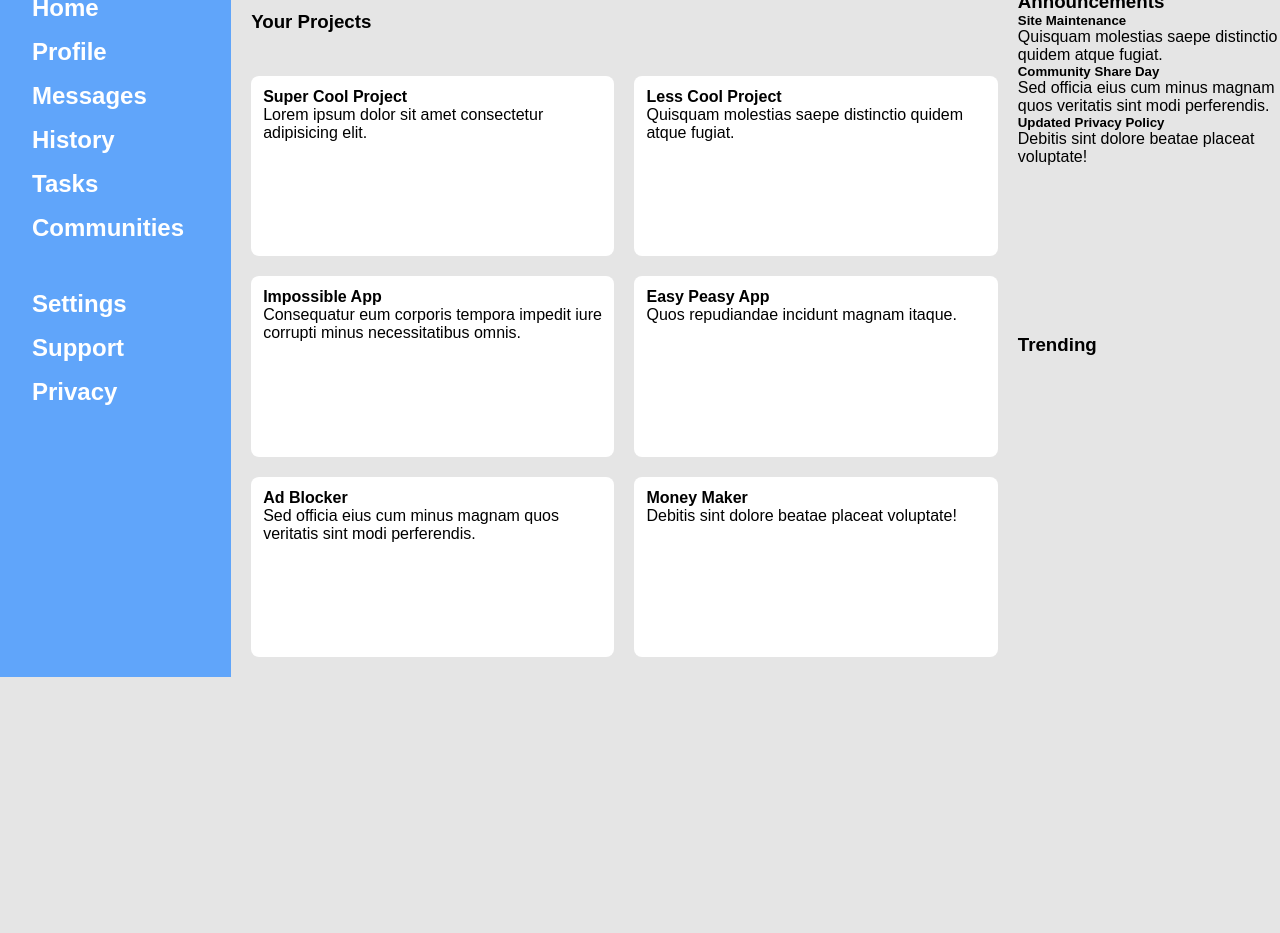
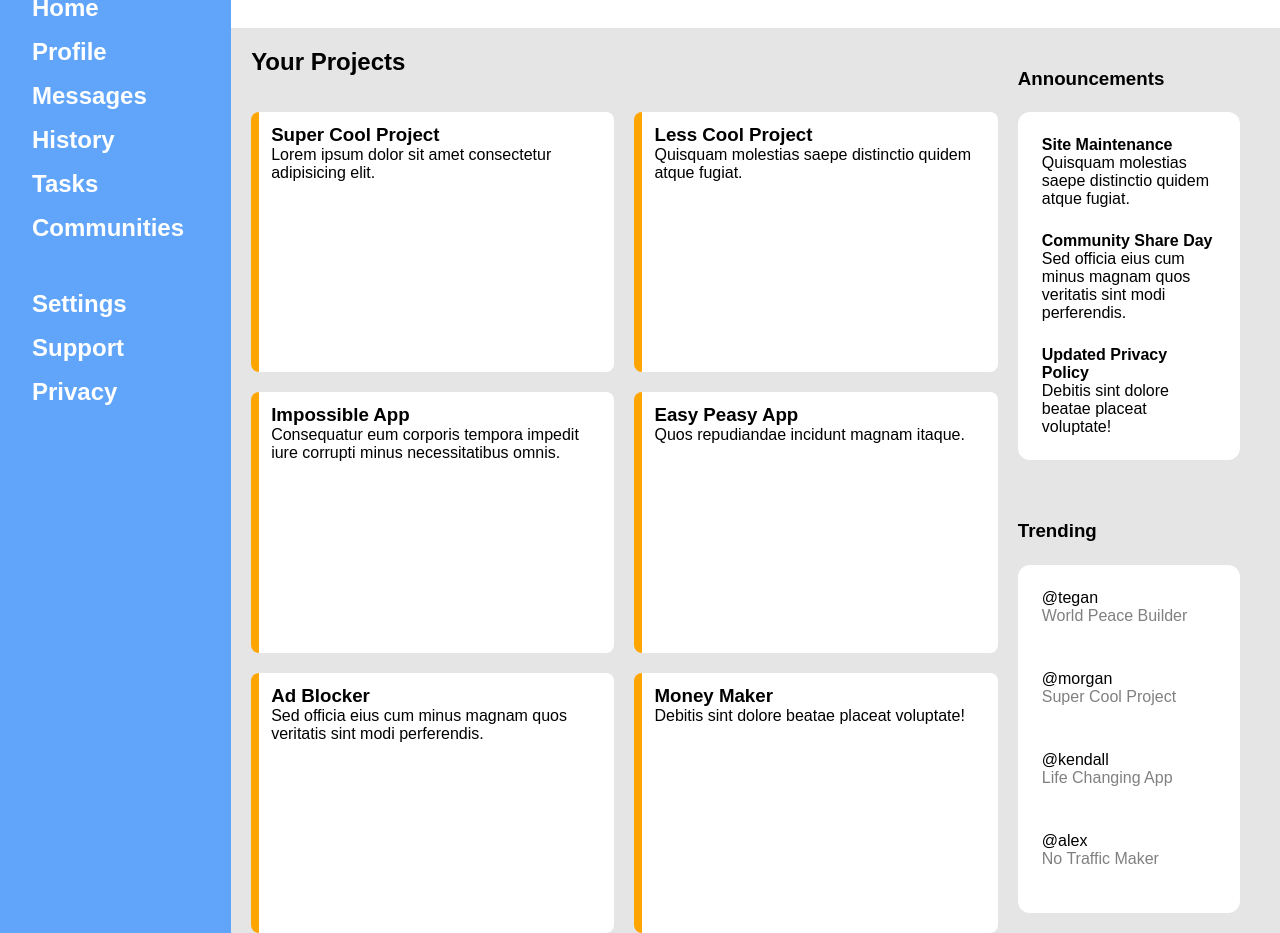
Before and after one commit to RaveTapp/OdinAdminDashboard, a plain HTML site: page index.html in a window 1280 px wide. Shown: the part 123-1056 px from the top of the page. Before the commit the page ends 800 px from the top, so only its background shows below. Drawn offline with Linux system fonts and the light colour scheme.

Commit message:
Add content and style trending section

```diff
--- a/index.html
+++ b/index.html
@@ -47,53 +47,65 @@
 
         </header>
         <section class="projects">
-            <h3>Your Projects</h3>
+            <h2>Your Projects</h2>
             <div class="card">
-                <h4>Super Cool Project</h4>
+                <h3>Super Cool Project</h3>
                 <p>Lorem ipsum dolor sit amet consectetur adipisicing elit.</p>
             </div>
             <div class="card">
-                <h4>Less Cool Project</h4>
+                <h3>Less Cool Project</h3>
                 <p>Quisquam molestias saepe distinctio quidem atque fugiat. </p>
             </div>
             <div class="card">
-                <h4>Impossible App</h4>
+                <h3>Impossible App</h3>
                 <p>Consequatur eum corporis tempora impedit iure corrupti minus necessitatibus omnis.</p>
             </div>
             <div class="card">
-                <h4>Easy Peasy App</h4>
+                <h3>Easy Peasy App</h3>
                 <p>Quos repudiandae incidunt magnam itaque.</p>
             </div>
             <div class="card">
-                <h4>Ad Blocker</h4>
+                <h3>Ad Blocker</h3>
                 <p>Sed officia eius cum minus magnam quos veritatis sint modi perferendis.</p>
             </div>
             <div class="card">
-                <h4>Money Maker</h4>
+                <h3>Money Maker</h3>
                 <p>Debitis sint dolore beatae placeat voluptate!</p>
             </div>
         </section>
         <section class="announcements">
             <h3>Announcements</h3>
+            <div>
                 <div class="news">
-                <h5>Site Maintenance</h5>
+                    <h4>Site Maintenance</h4>
                     <p>Quisquam molestias saepe distinctio quidem atque fugiat. </p>
                 </div>
                 <div class="news">
-                <h5>Community Share Day</h5>
+                    <h4>Community Share Day</h4>
                     <p>Sed officia eius cum minus magnam quos veritatis sint modi perferendis.</p>
                 </div>
                 <div class="news">
-                <h5>Updated Privacy Policy</h5>
+                    <h4>Updated Privacy Policy</h4>
                     <p>Debitis sint dolore beatae placeat voluptate!</p>
+                </div>
             </div>
         </section>
         <section class="trending">
             <h3>Trending</h3>
-            <div class="profile-card"></div>
-            <div class="profile-card"></div>
-            <div class="profile-card"></div>
-            <div class="profile-card"></div>
+            <div>
+                <div class="profile-card">@tegan
+                    <p class="bio">World Peace Builder</p>
+                </div>
+                <div class="profile-card">@morgan
+                    <p class="bio">Super Cool Project</p>
+                </div>
+                <div class="profile-card">@kendall
+                    <p class="bio">Life Changing App</p>
+                </div>
+                <div class="profile-card">@alex
+                    <p class="bio">No Traffic Maker</p>
+                </div>
+            </div>
         </section>
     </section>
 </body>
--- a/styles.css
+++ b/styles.css
@@ -25,7 +25,6 @@ body {
 
 .dashboard > * {
     margin-bottom: 2rem;
-
 }
 
 .dashboard h2 {
@@ -125,15 +124,39 @@ section.projects {
     gap: 20px;
     grid-template-columns: 1fr 1fr;
     grid-template-rows: 5ch;
-    margin: 20px;
+    margin: 20px 20px 0 20px;
 }
 
-.projects h3 {
+.projects h2 {
     grid-column: 1 / 3;
 }
 
 .card {
     background-color: var(--main-color);
+    border-left: 8px solid orange;
     border-radius: 8px;
     padding: 12px
 }
+
+/*Announcements*/
+.announcements, .trending {
+    display: grid;
+    grid-template-rows: 5ch 1fr;
+    margin: 40px 40px 20px 0;
+}
+
+.announcements div, .trending div {
+    background-color: var(--main-color);
+    display: flex;
+    flex-direction: column;
+    padding: 12px;
+    border-radius: 12px;
+}
+
+.announcements div .news, .profile-card {
+    flex: 1;
+}
+
+.profile-card .bio {
+    color: grey;
+}
```
Lines whose indentation alone changed are shown as unchanged.
